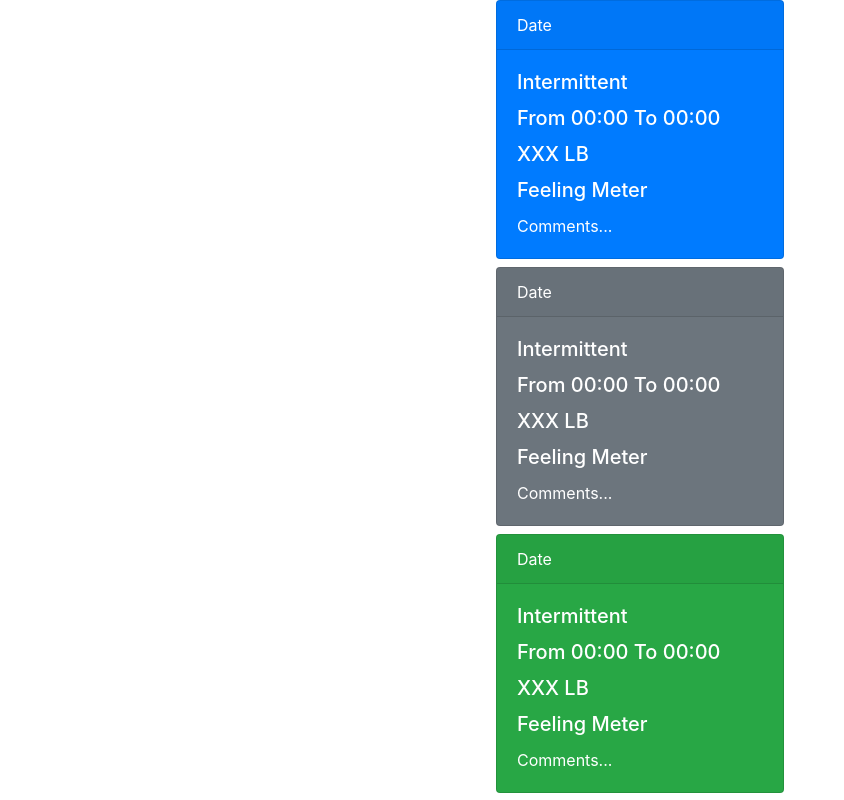
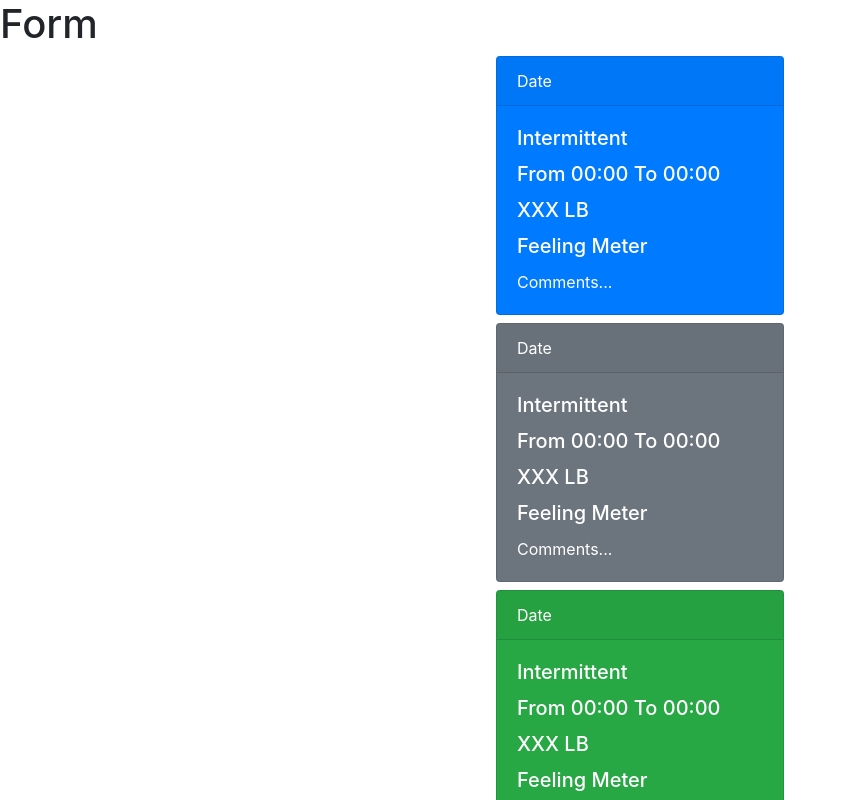
Before and after one commit to seaboyz/IF-Tracker, a React (Create React App) app: page / in a window 1280 px wide. Shown: the top 800 px of the page, without its empty margins (0-844 px from the left). Built offline with nearby package versions, Linux system fonts and the light colour scheme.

Commit message:
Creat FastForm.js and FastsHIstory.js components

```diff
--- a/src/App.js
+++ b/src/App.js
@@ -2,15 +2,16 @@ import React from 'react'
 
 import 'bootstrap/dist/css/bootstrap.min.css'
 
-import FastCard from './components/FastCard'
-
-import fastCardBackgroudColors from './components/fastCardBackgroudColors'
+import FastsHistory from './components/FastsHistory'
+import FastForm from './components/FastForm'
 
 function App() {
-  return fastCardBackgroudColors
-    .slice(0, 7) // number of Fast cards show on the landing page
-    .map((variant, idx) => <FastCard variant={variant} idx={idx} />)
-
+  return (
+    <div>
+      <FastForm />
+      <FastsHistory />
+    </div>
+  )
 }
 
 export default App
--- /dev/null
+++ b/src/components/FastForm.js
@@ -0,0 +1,9 @@
+import React from 'react'
+
+
+
+function FastForm() {
+  return <h1>Form</h1>
+}
+
+export default FastForm
--- /dev/null
+++ b/src/components/FastsHistory.js
@@ -0,0 +1,13 @@
+import React from 'react'
+
+import FastCard from './FastCard'
+
+import fastCardBackgroudColors from './fastCardBackgroudColors'
+
+function FastsHistory() {
+  return fastCardBackgroudColors
+    .slice(0, 7) // number of Fast cards show on the landing page
+    .map((variant, idx) => <FastCard variant={variant} idx={idx} />)
+}
+
+export default FastsHistory
```
